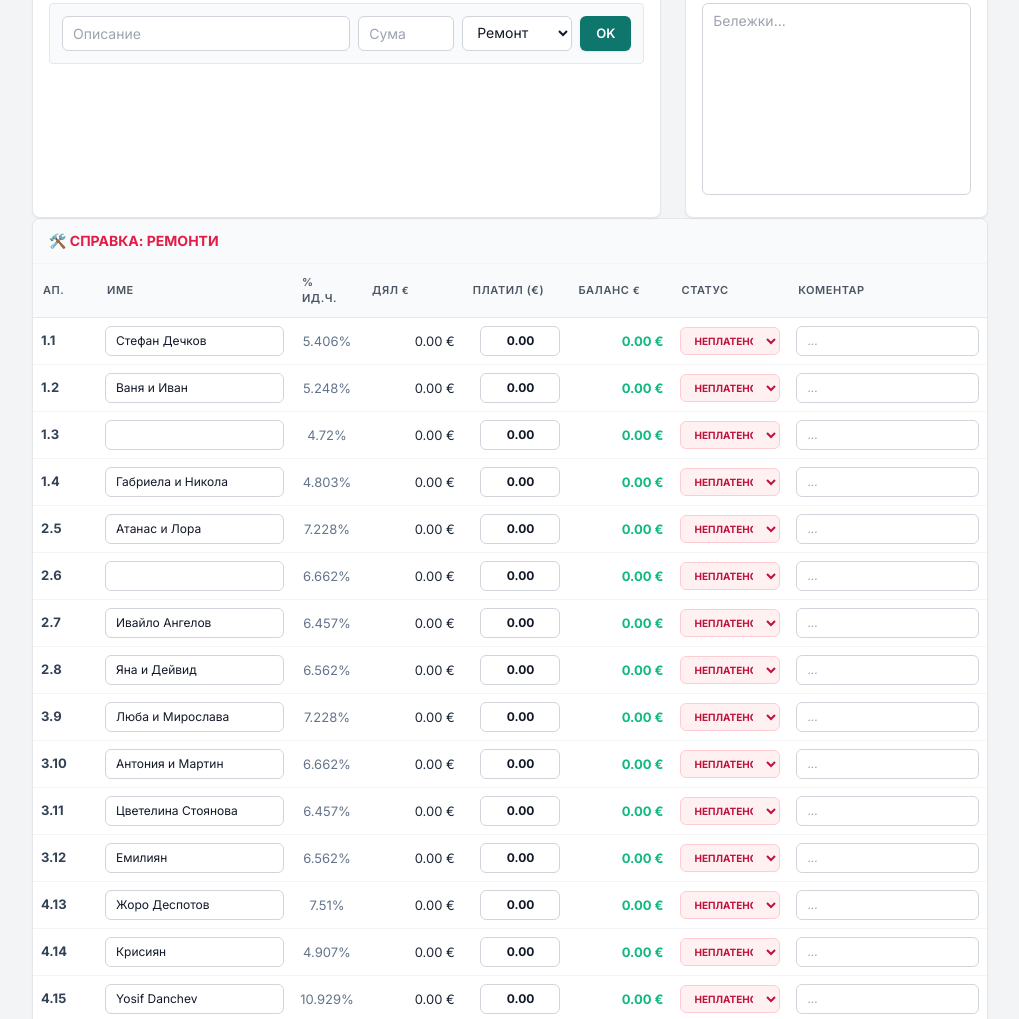
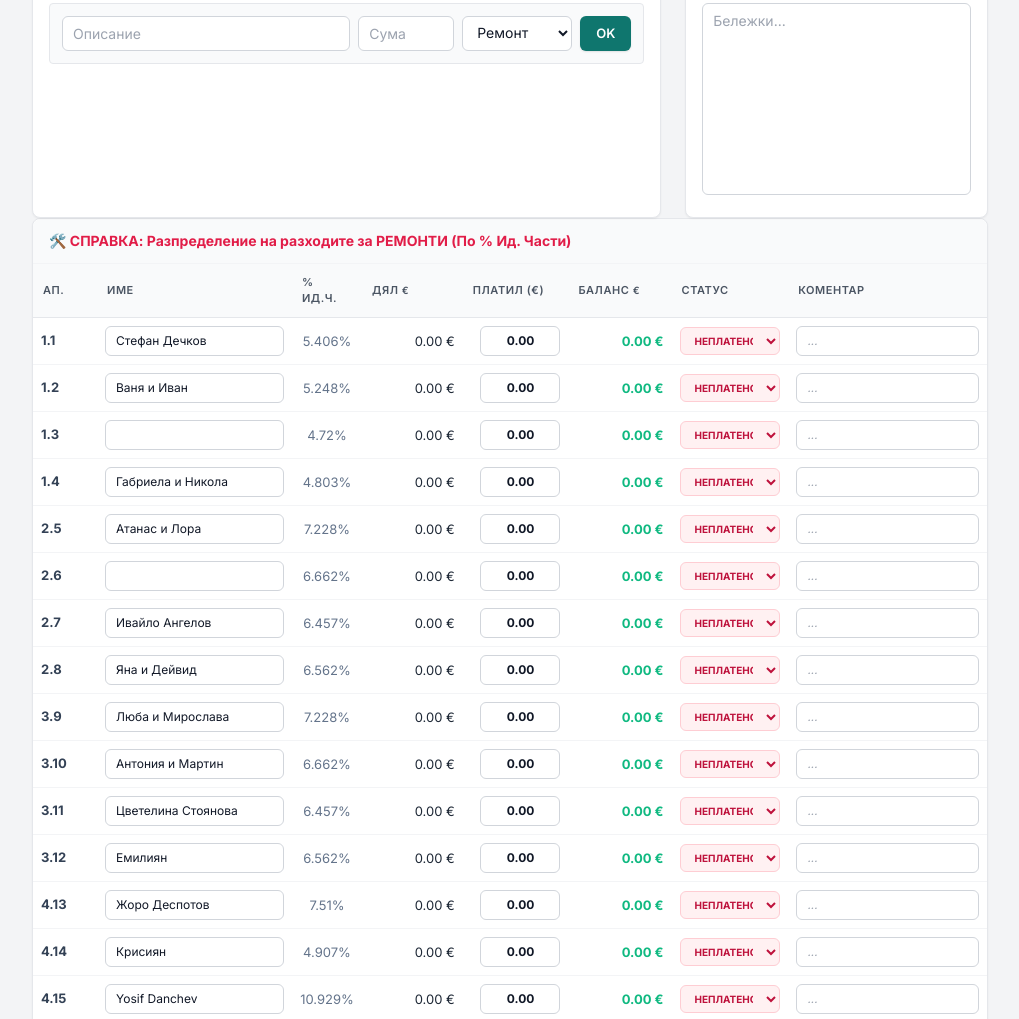
Before and after one commit to martinpopov91-alt/block7d, a plain HTML site: page index.html in a window 1280 px wide. Shown: the part 2224-3243 px from the top of the page, without its empty margins (260-1279 px from the left). Drawn offline with nearby package versions, Linux system fonts and the light colour scheme.

Commit message:
Update index.html

```diff
--- a/index.html
+++ b/index.html
@@ -371,7 +371,7 @@
         </div>
 
         <div class="admin-card overflow-hidden">
-            <div class="admin-header text-sm font-bold text-rose-600">🛠️ СПРАВКА: РЕМОНТИ</div>
+            <div class="admin-header text-sm font-bold text-rose-600">🛠️ СПРАВКА: Разпределение на разходите за РЕМОНТИ (По % Ид. Части)</div>
             <div class="overflow-x-auto">
                 <table class="data-table" id="repairsBreakdownTable">
                     <thead>
```
